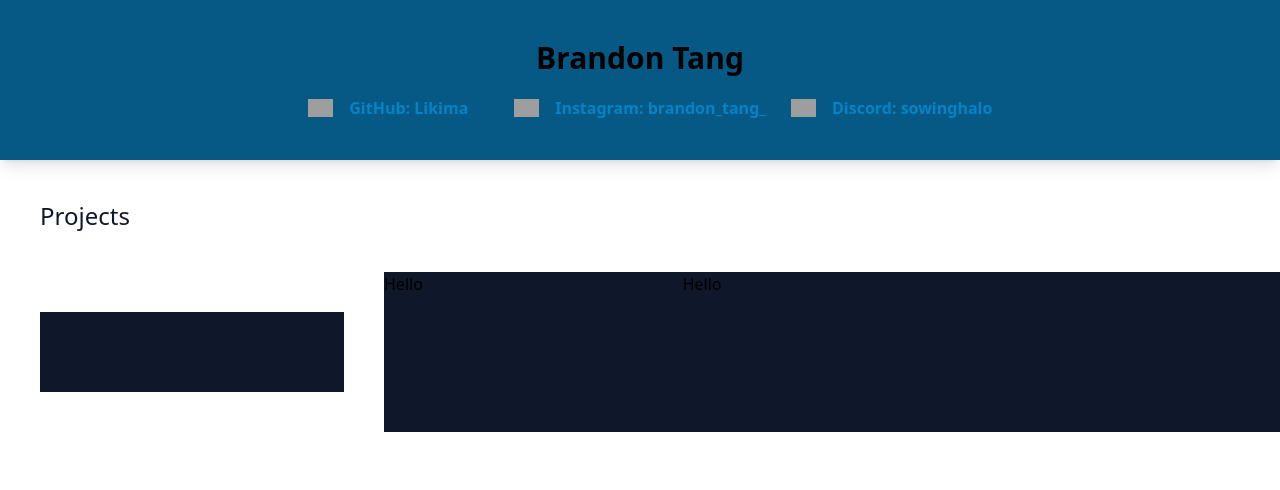
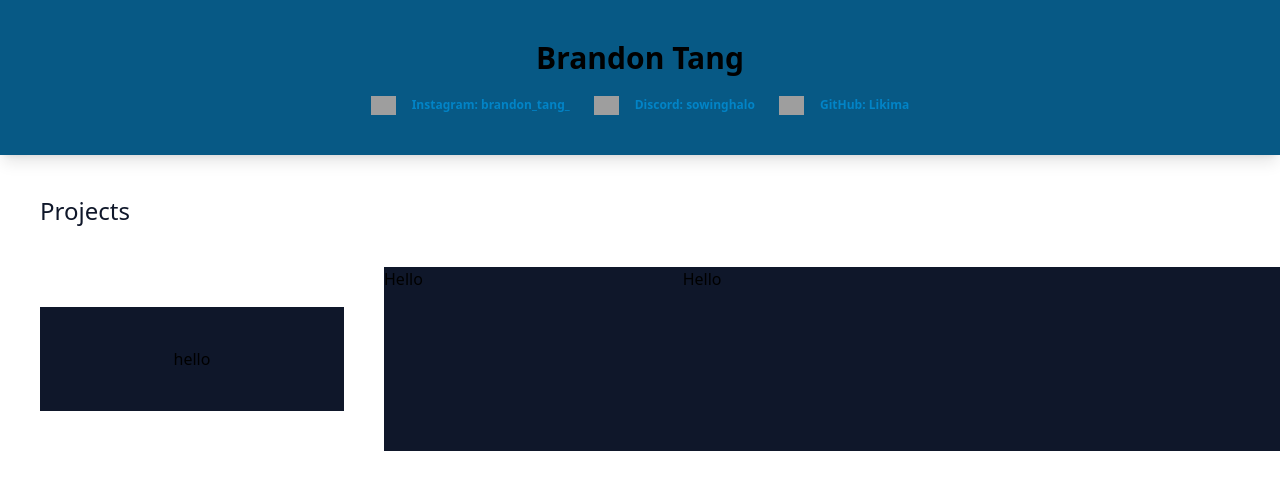
Before and after one commit to Likima/asdf, a Next.js app in the folder web/: page / in a window 1280 px wide. Shown: the top 490 px of the page. Built offline with nearby package versions, Linux system fonts and the light colour scheme; grey boxes are pictures that could not be loaded.

Commit message:
Refactor social media icons and add new styling

```diff
--- a/web/app/globals.css
+++ b/web/app/globals.css
@@ -29,8 +29,6 @@ body {
     }
 }
 
-
-
 ::-webkit-scrollbar {
     width: 6px;
 }
--- a/web/app/page.tsx
+++ b/web/app/page.tsx
@@ -1,4 +1,6 @@
-const INSTA = [
+import React from "react";
+
+const SOCIAL_MEDIA = [
   {
     text: "Instagram",
     image:
@@ -6,8 +8,6 @@ const INSTA = [
     handle: "brandon_tang_",
     url: "https://www.instagram.com/brandon_tang_/",
   },
-];
-const DISCORD = [
   {
     text: "Discord",
     image:
@@ -15,9 +15,6 @@ const DISCORD = [
     handle: "sowinghalo",
     url: "https://discord.com",
   },
-];
-
-const GITHUB = [
   {
     text: "GitHub",
     image:
@@ -26,6 +23,16 @@ const GITHUB = [
     url: "https://github.com/Likima",
   },
 ];
+
+function renderIcons() {
+  return SOCIAL_MEDIA.map(({ image, text, handle, url }, index) => {
+    return (
+      <div className={`text-sky-600`} key={index}>
+        <Icon image={image} text={text} handle={handle} url={url} />
+      </div>
+    );
+  });
+}
 
 function Icon({
   text,
@@ -41,9 +48,9 @@ function Icon({
   url: string;
 }) {
   return (
-    <div className="flex flex-row items-center gap-x-4 align-middle">
+    <div className="flex items-center gap-x-4 align-middle">
       <img src={image} width={size} height={size} alt={text} />
-      <a href={url}>
+      <a href={url} className="whitespace-nowrap">
         {text}: {handle}
       </a>
     </div>
@@ -56,35 +63,17 @@ export default function Page() {
       <body className="bg-white font-sans dark:bg-slate-900">
         <div className="mb-10 grid justify-items-center bg-sky-800 p-10 font-bold shadow-lg">
           <h1 className="mb-5 text-3xl">Brandon Tang</h1>
-          <div className="grid grid-cols-3 justify-items-center">
-            <div className="basis-1/3 text-sky-600">
-              {GITHUB.map(({ image, text, handle, url }) => {
-                return (
-                  <Icon image={image} text={text} handle={handle} url={url} />
-                );
-              })}
-            </div>
-            <div className="basis-1/3 text-sky-600">
-              {INSTA.map(({ image, text, handle, url }) => {
-                return (
-                  <Icon image={image} text={text} handle={handle} url={url} />
-                );
-              })}
-            </div>
-            <div className="basis-1/3 text-sky-600">
-              {DISCORD.map(({ image, text, handle, url }) => {
-                return (
-                  <Icon image={image} text={text} handle={handle} url={url} />
-                );
-              })}
-            </div>
+          <div className="grid grid-cols-3 gap-6 justify-items-center text-xs sm:flex sm:flex-wrap sm:justify-center">
+            {renderIcons()}
           </div>
         </div>
         <p className="m-10 text-2xl text-slate-900 dark:text-white">Projects</p>
         <div className="flex flex-row ">
-          <div className="m-10 grid basis-1/4 justify-items-center bg-slate-900 p-10 dark:bg-white"></div>
-          <div className="basis-1/4 bg-slate-900 dark:bg-white">Hello</div>
-          <div className="basis-1/2 bg-slate-900 dark:bg-white">Hello</div>
+          <div className="m-10 grid basis-1/4 justify-items-center bg-slate-900 p-10 dark:bg-slate-700">
+            hello
+          </div>
+          <div className="basis-1/4 bg-slate-900 dark:bg-slate-700">Hello</div>
+          <div className="basis-1/2 bg-slate-900 dark:bg-slate-700">Hello</div>
         </div>
       </body>
     </div>
```
